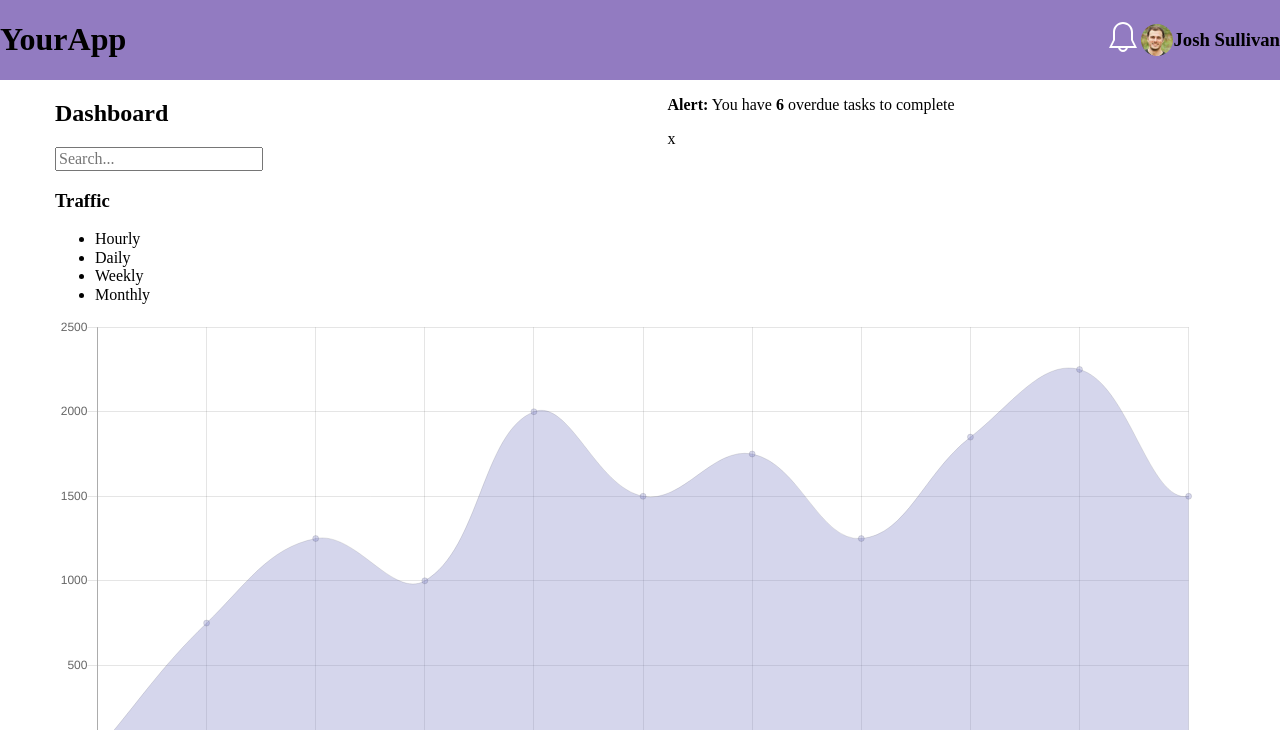
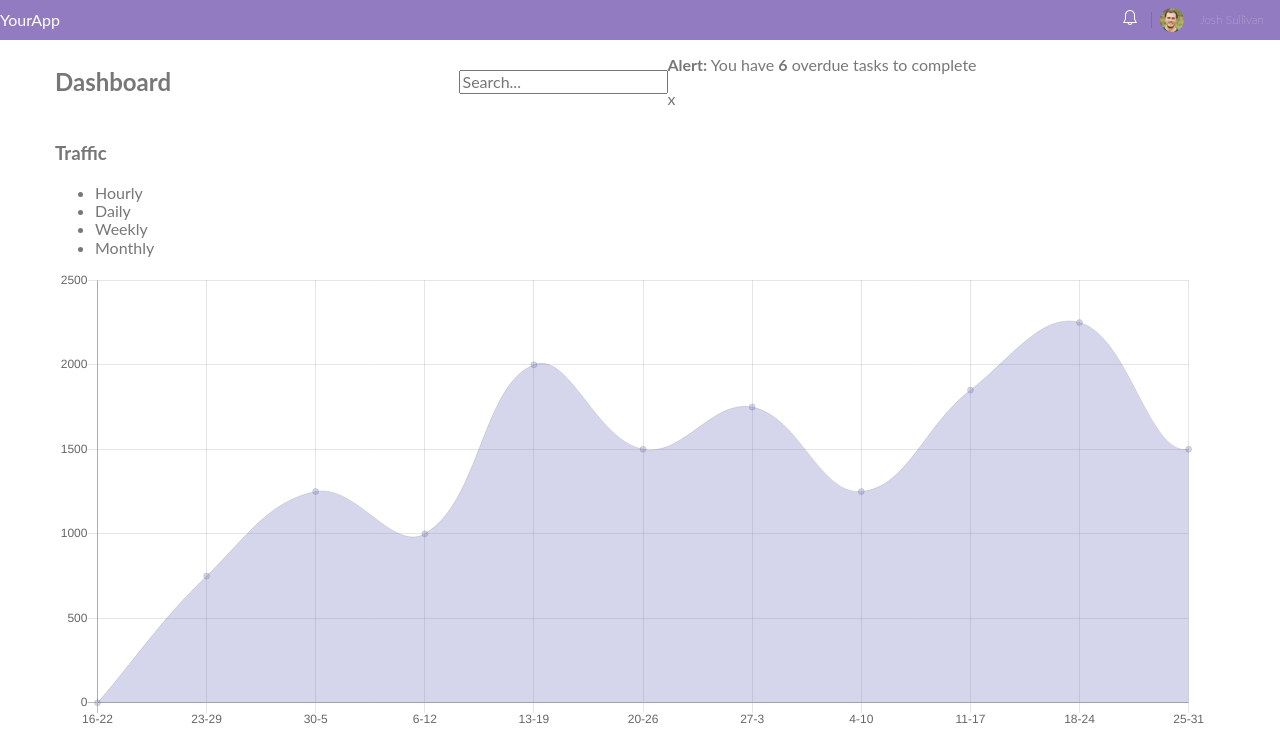
Before and after one commit to allan9595/web_app_dashboard_techdegree, a plain HTML site: page index.html in a window 1280 px wide. Shown: the top 730 px of the page. Drawn offline with nearby package versions, Linux system fonts and the light colour scheme.

Commit message:
style the header

```diff
--- a/index.html
+++ b/index.html
@@ -25,11 +25,13 @@
 
                     </div>
                 </div>
+                <div class="img-profile">
                     <img
                         src="images/member-2.jpg"
                         class="profile-image"
                     >
                     <h3>Josh Sullivan</h3>
+                </div>
             </header>
             <nav>
                 <a>
--- a/scss/base/_base.scss
+++ b/scss/base/_base.scss
@@ -0,0 +1,8 @@
+* {
+    font-family: 'Lato', sans-serif;
+    color: $grey;
+}
+
+a {
+    text-decoration: none;
+}
--- a/scss/base/_index.scss
+++ b/scss/base/_index.scss
@@ -1 +1,2 @@
 @import 'normalize';
+@import 'base';
--- a/scss/components/_header.scss
+++ b/scss/components/_header.scss
@@ -8,15 +8,41 @@ header {
 header {
     h1 {
         flex: 2;
+        color: $white;
+        font-weight: 400;
+        font-size: 1em;
     }
     svg{
         flex: 2 0px;
     }
     img{
         border-radius: 50%;
-        height: 2em;
-        width: 2em;
+        height: 1.5em;
+        width: 1.5em;
+        margin-right: 1em;
+        margin-left: .5em;
+    }
+    h3{
+        color: $white;
+        font-weight: 200;
+        font-size: .75em;
+    }
+    .img-profile{
+        height: 1em;
+        border-left: 5px solid $grey;
+        border-width: 0px 0px 0px 1px;
+        display: flex;
+        flex-direction: row;
+        justify-content: space-between;
+        align-items: center;
+        margin-right: 1em;
     }
 
+}
 
+.main-header{
+    display: flex;
+    flex-direction: row;
+    justify-content: space-between;
+    align-items: center;
 }
--- a/scss/components/_svg.scss
+++ b/scss/components/_svg.scss
@@ -1,9 +1,11 @@
 
 .bell-alert{
-    width:2em;
-    height:2em;
+    width:1.5em;
+    height:1em;
     &-path{
         fill:#FFFFFF;
         stroke-width: 1
     }
+    margin-right: .5em;
+
 }
--- a/scss/styles.scss
+++ b/scss/styles.scss
@@ -1,4 +1,4 @@
+@import 'utilities/index';
 @import 'base/index';
-@import 'utilities/index';
 @import 'components/index';
 @import 'third-party/index';
--- a/scss/utilities/_variables.scss
+++ b/scss/utilities/_variables.scss
@@ -16,6 +16,7 @@ $emerald:#63cc82;
 $turquoise-blue: #80e8d1;
 $white: #fff;
 $very-light-grey: #ccc;
+$black:#000000;
 
 
 
```
Also changed, not shown: css/styles.css, 1 other file. Lines whose indentation alone changed are shown as unchanged.
